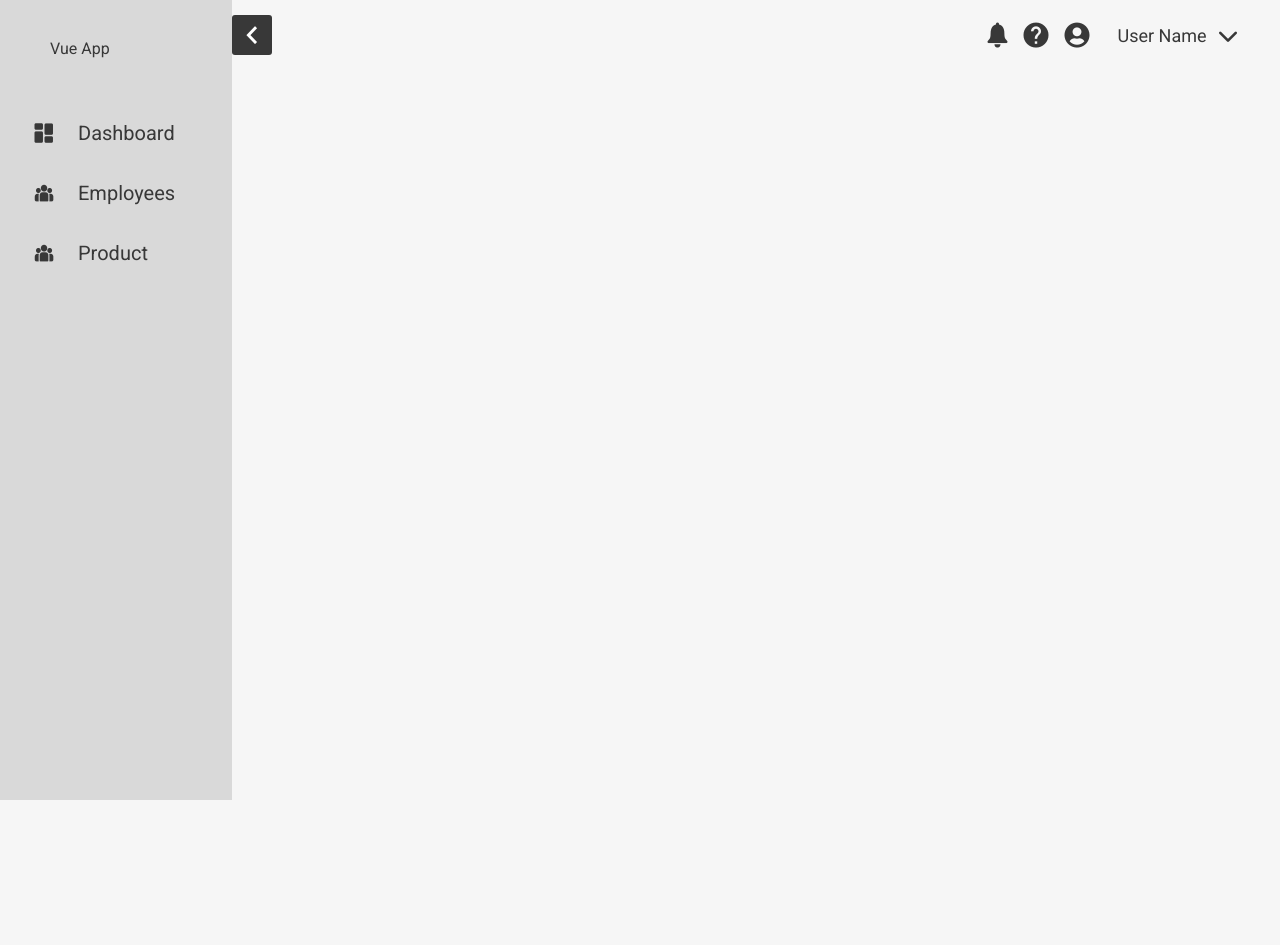
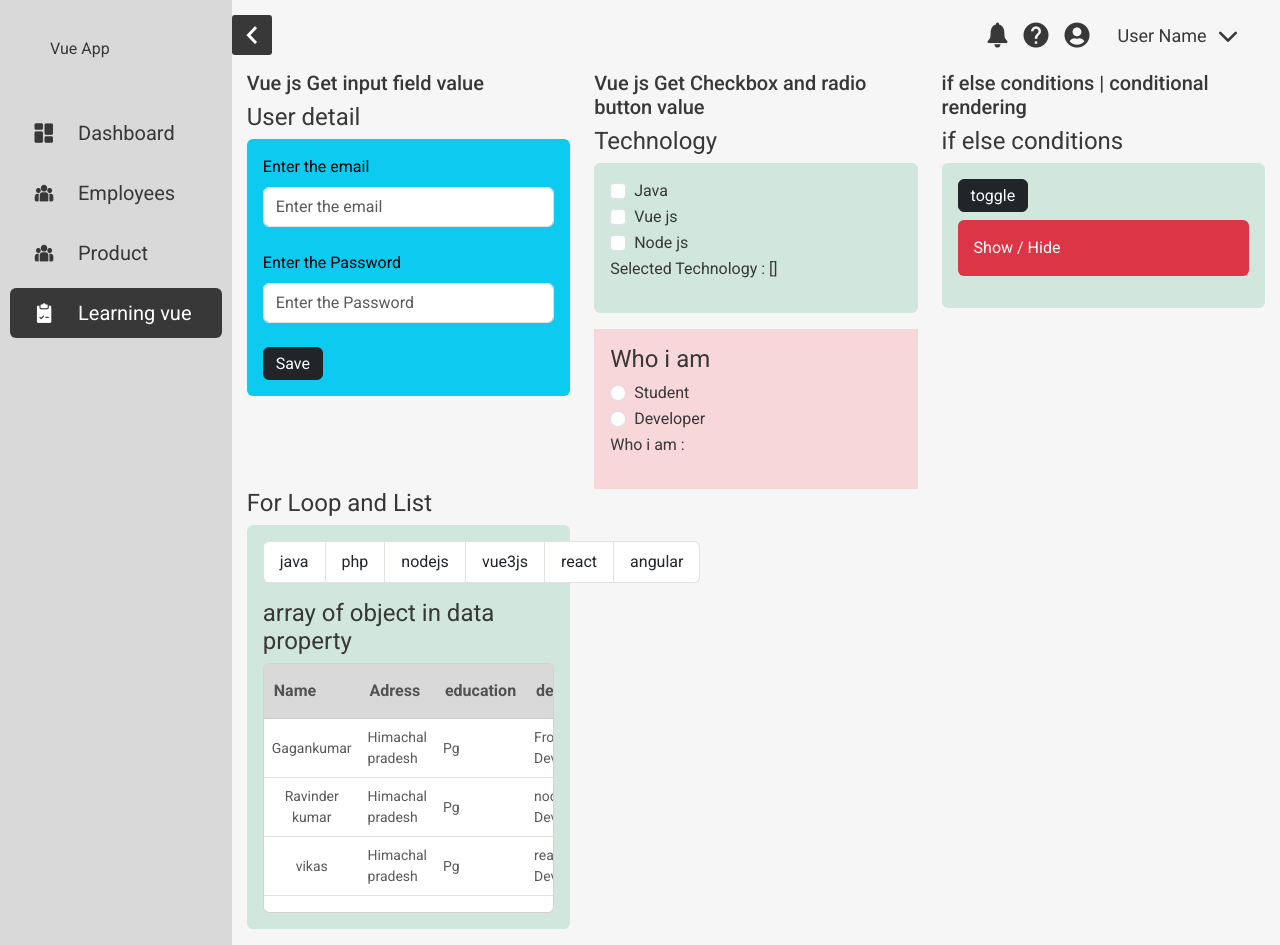
Before and after one commit to Gagan-gags/vue3-learn, a Vue app: page /Learning in a window 1280 px wide. Before the commit the page ends 800 px from the top, so only its background shows below. Built offline with nearby package versions, Linux system fonts and the light colour scheme.

Commit message:
learning vue js

```diff
--- a/src/router/index.js
+++ b/src/router/index.js
@@ -6,7 +6,7 @@ import ProductRouter from '@/views/product/ProductRouter.vue';
 import ProductListView from '@/views/product/ProductList.vue';
 import ProductCreateView from '@/views/product/Create.vue';
 import ProductEditView from '@/views/product/Edit.vue';
-
+import LearningView from '@/views/Learning.vue'
 
 const router = createRouter({
   history: createWebHistory(import.meta.env.BASE_URL),
@@ -14,7 +14,12 @@ const router = createRouter({
     {
       path: '/home',
       name: 'home',
-      component: HomeView
+      component: HomeView,
+    },
+    {
+      path: '/Learning',
+      name: 'learning',
+      component: LearningView
     },
     {
       path: '/about',
--- a/src/views/HomeView.vue
+++ b/src/views/HomeView.vue
@@ -1,11 +1,60 @@
-<script setup>
-import TheWelcome from '../components/TheWelcome.vue'
-</script>
+
 
 <template>
   <main>
     <main>
-      <h2>This is an Home page</h2>
+      <h3 class="text-primary">Interpolation and Data</h3>
+      <ul>
+        <li><strong>Name: </strong>{{ name }}</li>
+        <li><strong>Email: </strong>{{ email }}</li>
+        <li><strong>Mobile: </strong>{{ mobile }}</li>
+      </ul>
+
+      <h3 class="text-primary">Define method and parmas</h3>
+      <!-- On button click change the property value  -->
+      <button @click="increment()" class="btn btn-primary mb-3">increament</button>
+      <p>Count is: {{ count }}</p>
+      <!-- even handling -->
+     <div class="mb-4">
+      <button v-on:click="getData('button 1 clicked')" class="btn btn-success">click me </button>
+      <button v-on:dblclick="getData('button double clicked')" class="btn btn-success ms-3">click me </button>
+     </div>
+      <!-- mouse move on event-->
+      <h3 v-on:mousemove="getConsole()">Move mouse </h3>
+      <!-- two way binding -->
+      <input type="text" v-model="count">
     </main>
   </main>
 </template>
+
+<script lang="ts">
+  export default{
+    name: "HomeView",
+
+    data(){
+      return{
+        name: "Gagan Kumar",
+        email: "87gagankumar@gmail.com",
+        mobile: 7807536625,
+        getName: function(a){
+          return a;
+        },
+        count: 0,
+      }
+    },
+
+    // you can define here functions
+    methods: {
+      increment() {
+        this.count= this.count+2;
+      },
+      getData(){
+        alert('function call');
+      },
+      getConsole(){
+        console.warn('function called');
+      }
+    }
+
+  }
+</script>
--- /dev/null
+++ b/src/views/Learning.vue
@@ -0,0 +1,187 @@
+
+
+<template>
+    <main>
+        <div class="row">
+            <div class="col-md-4">
+                <h5>Vue js Get input field value</h5>
+                <h3>User detail</h3>
+                <form action="onsumit" @submit.prevent="OnSubmit">
+                    <div class="text-bg-info p-3 rounded">
+                        <div class="mb-4">
+                            <label for="name" class="mb-2">Enter the email </label>
+                            <input type="email" class="form-control" id="name" placeholder="Enter the email"
+                                v-model="email" />
+                        </div>
+                        <div class="mb-4">
+                            <label for="email" class="mb-2">Enter the Password</label>
+                            <input type="password" class="form-control" id="email" placeholder="Enter the Password"
+                                v-model="password" />
+                        </div>
+                        <div>
+                            <button :type="'submit'" class="btn btn-dark"> Save</button>
+                        </div>
+                    </div>
+                </form>
+            </div>
+
+            <div class="col-md-4">
+                <h5>Vue js Get Checkbox and radio button value</h5>
+                <h3>Technology</h3>
+                <div class="bg-success-subtle bg-dark p-3 rounded mb-3">
+                    <div class="form-check">
+                        <input class="form-check-input" type="checkbox" value="java" id="java" v-model="technology">
+                        <label class="form-check-label" for="java">
+                            Java
+                        </label>
+                    </div>
+                    <div class="form-check">
+                        <input class="form-check-input" type="checkbox" value="vuejs" id="vuejs" v-model="technology">
+                        <label class="form-check-label" for="vuejs">
+                            Vue js
+                        </label>
+                    </div>
+                    <div class="form-check">
+                        <input class="form-check-input" type="checkbox" value="nodejs" id="nodejs" v-model="technology">
+                        <label class="form-check-label" for="nodejs">
+                            Node js
+                        </label>
+                    </div>
+
+                    <div>
+                        <p>Selected Technology : <span>{{ technology }}</span></p>
+                    </div>
+                </div>
+
+                <div class="bg-danger-subtle p-3">
+                    <h3>Who i am</h3>
+                    <div class="form-check">
+                        <input class="form-check-input" type="radio" value="student" id="student" v-model="who">
+                        <label class="form-check-label" for="student">
+                            Student
+                        </label>
+                    </div>
+                    <div class="form-check">
+                        <input class="form-check-input" type="radio" value="developer" id="developer" v-model="who">
+                        <label class="form-check-label" for="developer">
+                            Developer
+                        </label>
+                    </div>
+
+                    <div>
+                        <p>Who i am : <span>{{ who }}</span></p>
+                    </div>
+                </div>
+            </div>
+            <div class="col-md-4">
+                <h5>if else conditions | conditional rendering</h5>
+                <h3>if else conditions</h3>
+
+                <div class="bg-success-subtle bg-dark p-3 rounded mb-3">
+                    <!--
+                <h3 v-if="show">if else conditions</h3>
+                <h3 v-else class="mb-3">if else conditions</h3> -->
+                    <button class="btn btn-dark" @click='isHidden = !isHidden'>toggle</button>
+                    <p v-show='isHidden' class="bg-danger text-white p-3 rounded mt-2">Show / Hide</p>
+
+                </div>
+            </div>
+        </div>
+
+        <div class="row">
+            <!-- for loop -->
+            <div class="col-md-4">
+                <h3>For Loop and List</h3>
+                <div class="bg-success-subtle bg-dark p-3 rounded mb-3">
+                    <ul class="list-group list-group-horizontal mb-3">
+                        <li class="list-group-item" v-for="item in skill" :key="item">{{ item }}</li>
+                    </ul>
+                    <h3>array of object in data property</h3>
+                    <div class="card">
+                        <div class="table-responsive">
+                            <table class="table">
+                                <thead class="table-light">
+                                    <tr>
+                                        <th scope="col">Name </th>
+                                        <th scope="col">Adress</th>
+                                        <th scope="col">education</th>
+                                        <th scope="col">designation</th>
+                                        <th scope="col">email</th>
+
+                                    </tr>
+                                </thead>
+                                <tbody>
+                                    <tr v-for="item in user" :key="item.name">
+                                        <td>{{ item.name }}</td>
+                                        <td>{{ item.address }}</td>
+                                        <td>{{ item.education }}</td>
+                                        <td>{{ item.designation }}</td>
+                                        <td>{{ item.email }}</td>
+                                    </tr>
+                                </tbody>
+                            </table>
+                        </div>
+                    </div>
+
+                </div>
+            </div>
+        </div>
+
+    </main>
+</template>
+
+<script lang="ts">
+export default {
+    name: "LearningView",
+
+    data() {
+        return {
+            email: null,
+            password: null,
+
+            technology: [],
+            who: null,
+
+            show: false,
+            isHidden: true,
+
+            skill: ['java', 'php', 'nodejs', 'vue3js', 'react', 'angular'],
+            user: [
+                {
+                    name: "Gagankumar",
+                    address: "Himachal pradesh",
+                    mobile: 7807536625,
+                    education: "Pg",
+                    designation: "Frontend Developer",
+                    email: "87gagankumar@gmail.com"
+                },
+                {
+                    name: "Ravinder kumar",
+                    address: "Himachal pradesh",
+                    mobile: 980150160,
+                    education: "Pg",
+                    designation: "nodejs Developer",
+                    email: "ravinderkumar@gmail.com"
+
+                },
+                {
+                    name: "vikas",
+                    address: "Himachal pradesh",
+                    mobile: 981760304,
+                    education: "Pg",
+                    designation: "reactjs Developer",
+                    email: "vikas007@gmail.com"
+                }
+
+            ]
+        }
+    },
+
+    methods: {
+        OnSubmit() {
+            console.log("value : ", this.email, this.password);
+        }
+    }
+
+}
+</script>
--- a/src/views/template/TheSidebar.vue
+++ b/src/views/template/TheSidebar.vue
@@ -21,11 +21,11 @@
           <span class="icon-growers-icon"></span> <span>Product</span>
         </router-link>
       </li>
-      <!-- <li class="nav-item">
-        <router-link to="/" class="nav-link">
-          <span class="icon-work-order"></span> <span>Work Orders</span>
+      <li class="nav-item">
+        <router-link :to="{ name: 'learning' }" class="nav-link">
+          <span class="icon-work-order"></span> <span>Learning vue</span>
         </router-link>
-      </li>     -->
+      </li>
     </ul>
   </div>
 </template>
```
Also changed, not shown: 1 other file (tests, documents, lock files or other folders).
